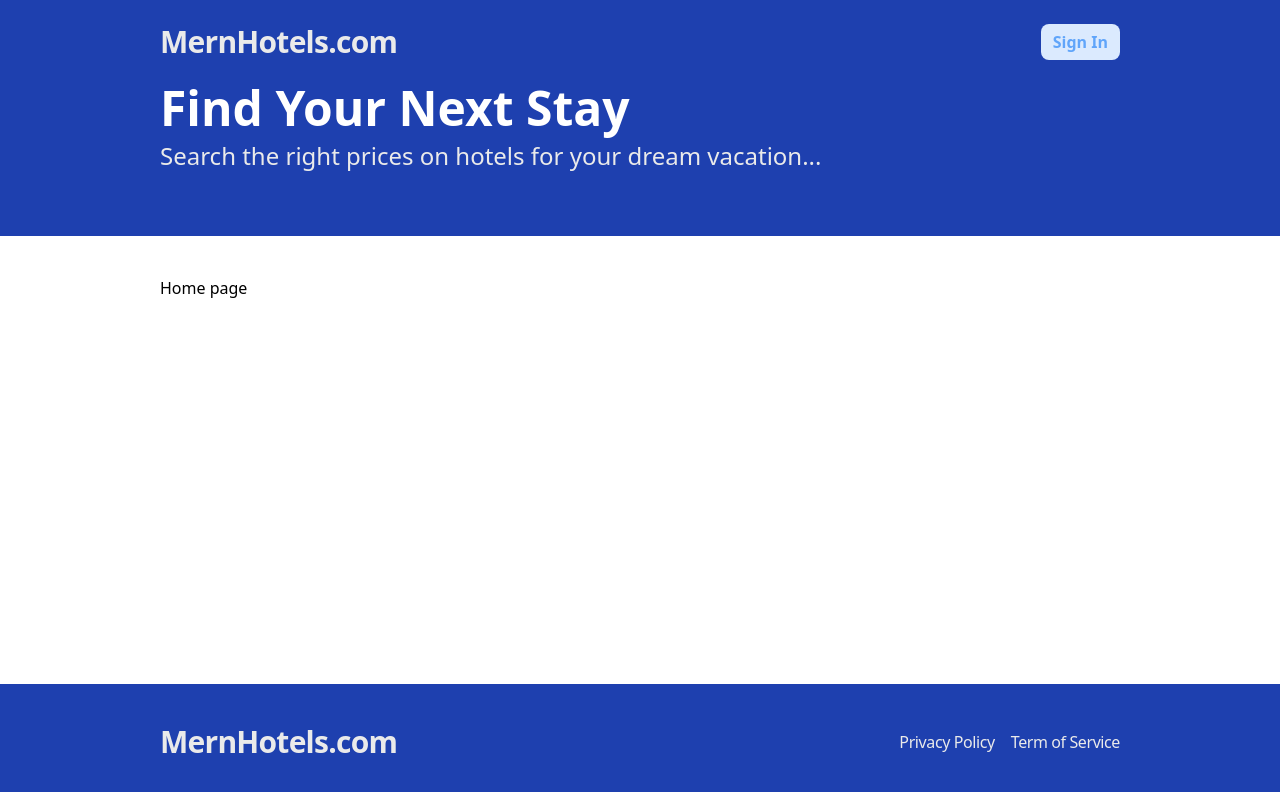
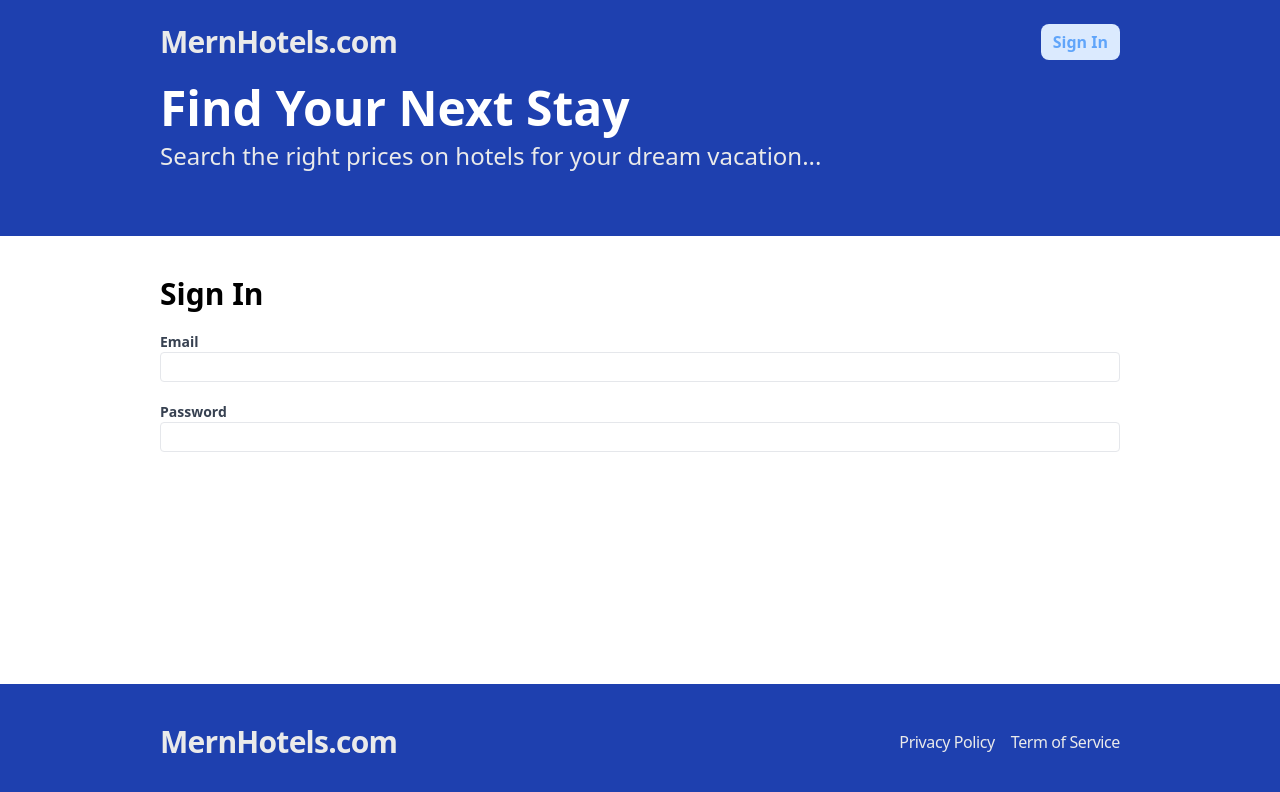
Before and after one commit to KaiIemsawat/MERN-HotelBooking, a React (Vite) app in the folder frontend/: page /sign-in in a window 1280 px wide. Before the commit this address led to /. Shown: the top 792 px of the page. Built offline with nearby package versions, Linux system fonts and the light colour scheme; no server answers.

Commit message:
frontend sign in

```diff
--- a/frontend/src/App.tsx
+++ b/frontend/src/App.tsx
@@ -6,6 +6,7 @@
 } from "react-router-dom";
 import Layout from "./layouts/Layout";
 import Register from "./pages/Register";
+import SignIn from "./pages/SignIn";
 
 function App() {
   return (
@@ -35,6 +36,14 @@
             </Layout>
           }
         />
+        <Route
+          path="/sign-in"
+          element={
+            <Layout>
+              <SignIn />
+            </Layout>
+          }
+        />
         {/* catch error route need to be the last for <Route/> */}
         <Route path="*" element={<Navigate to="/" />} />
       </Routes>
--- /dev/null
+++ b/frontend/src/pages/SignIn.tsx
@@ -0,0 +1,48 @@
+import { useForm } from "react-hook-form";
+
+export type SignInFormData = {
+  email: string;
+  password: string;
+};
+
+const SignIn = () => {
+  const {
+    register,
+    formState: { errors },
+  } = useForm<SignInFormData>();
+  return (
+    <form className="flex flex-col gap-5">
+      <h2 className="text-3xl font-bold">Sign In</h2>
+
+      <label className="flex-1 text-sm font-bold text-gray-700">
+        Email
+        <input
+          type="email"
+          className="w-full rounded border px-2 py-1 font-normal"
+          {...register("email", { required: "This field is required" })}
+        ></input>
+        {errors.email && (
+          <span className="text-red-500">{errors.email.message}</span>
+        )}
+      </label>
+      <label className="flex-1 text-sm font-bold text-gray-700">
+        Password
+        <input
+          type="password"
+          className="w-full rounded border px-2 py-1 font-normal"
+          {...register("password", {
+            required: "This field is required",
+            minLength: {
+              value: 6,
+              message: "Password must be at least 6 characters",
+            },
+          })}
+        ></input>
+        {errors.password && (
+          <span className="text-red-500">{errors.password.message}</span>
+        )}
+      </label>
+    </form>
+  );
+};
+export default SignIn;
```
